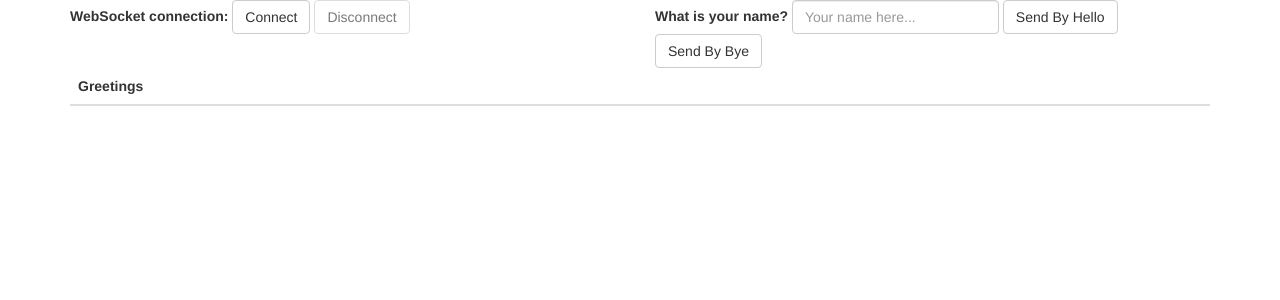
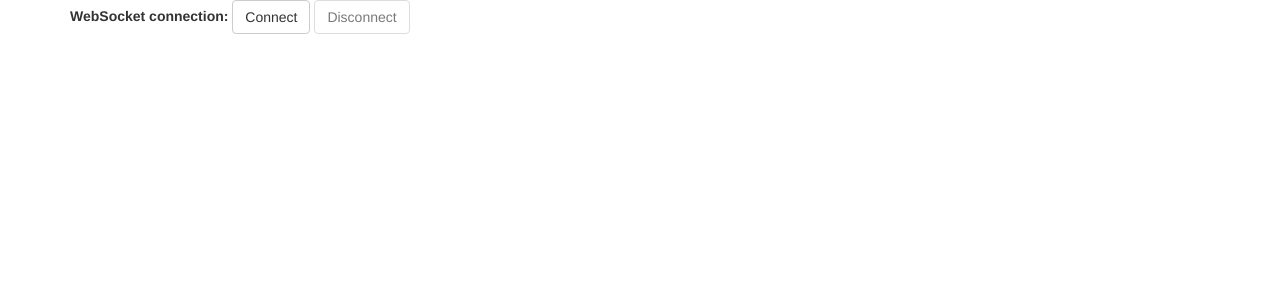
Before and after one commit to BastienKatus/ASI-2SBM, a web app: page /index.html in a window 1280 px wide. Shown: the top 300 px of the page. Run offline with its HTML, style and script files only (its server is not run), Linux system fonts and the light colour scheme; data that the repository does not hold is empty; some of the project's set-up classes (security, data sources, template engines, error pages and the like) are left out, and stand-ins take their place; some libraries are stand-ins or nearby versions.

Commit message:
[FIX] Notification websocket fix

```diff
--- a/Notification_Websocket/src/main/java/com/example/Notification_Websocket/ESB/BusListener.java
+++ b/Notification_Websocket/src/main/java/com/example/Notification_Websocket/ESB/BusListener.java
@@ -26,7 +26,7 @@ public class BusListener {
     @JmsListener(destination = "NOTIFS", containerFactory = "connectionFactory")
     public void receiveMessage(BusNotifModel busModel, Message message) {
         System.out.println("[BUSLISTENER] [CHANNEL NOTIFS] RECEIVED String MSG=["+message.toString()+"]");
-        String responseToSend = new SimpleDateFormat("HH:mm").format(new Date()).toString();
+        String responseToSend = String.valueOf(busModel.getIdOperation());
         String topic = "/topic/"+busModel.getTopic();
         messagingTemplate.convertAndSend(topic, responseToSend);
     }
--- a/Notification_Websocket/src/main/resources/static/index.html
+++ b/Notification_Websocket/src/main/resources/static/index.html
@@ -24,30 +24,6 @@
                 </div>
             </form>
         </div>
-        <div class="col-md-6">
-            <form class="form-inline">
-                <div class="form-group">
-                    <label for="name">What is your name?</label>
-                    <input type="text" id="name" class="form-control" placeholder="Your name here...">
-                </div>
-                <button id="send" class="btn btn-default" type="submit">Send By Hello</button>
-                <button id="bye" class="btn btn-default" type="submit">Send By Bye</button>
-            </form>
-        </div>
-    </div>
-    <div class="row">
-        <div class="col-md-12">
-            <table id="conversation" class="table table-striped">
-                <thead>
-                <tr>
-                    <th>Greetings</th>
-                </tr>
-                </thead>
-                <tbody id="greetings">
-                </tbody>
-            </table>
-        </div>
-    </div>
 </div>
 </body>
 </html>
```
